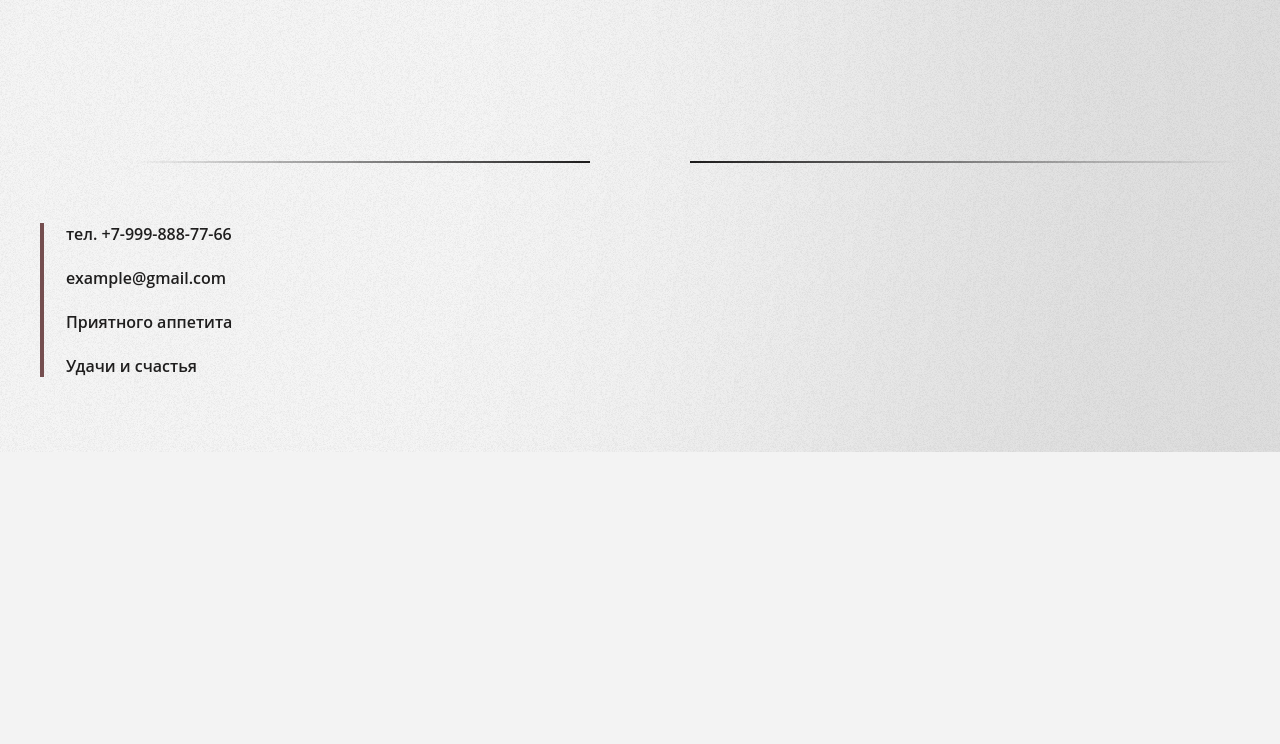
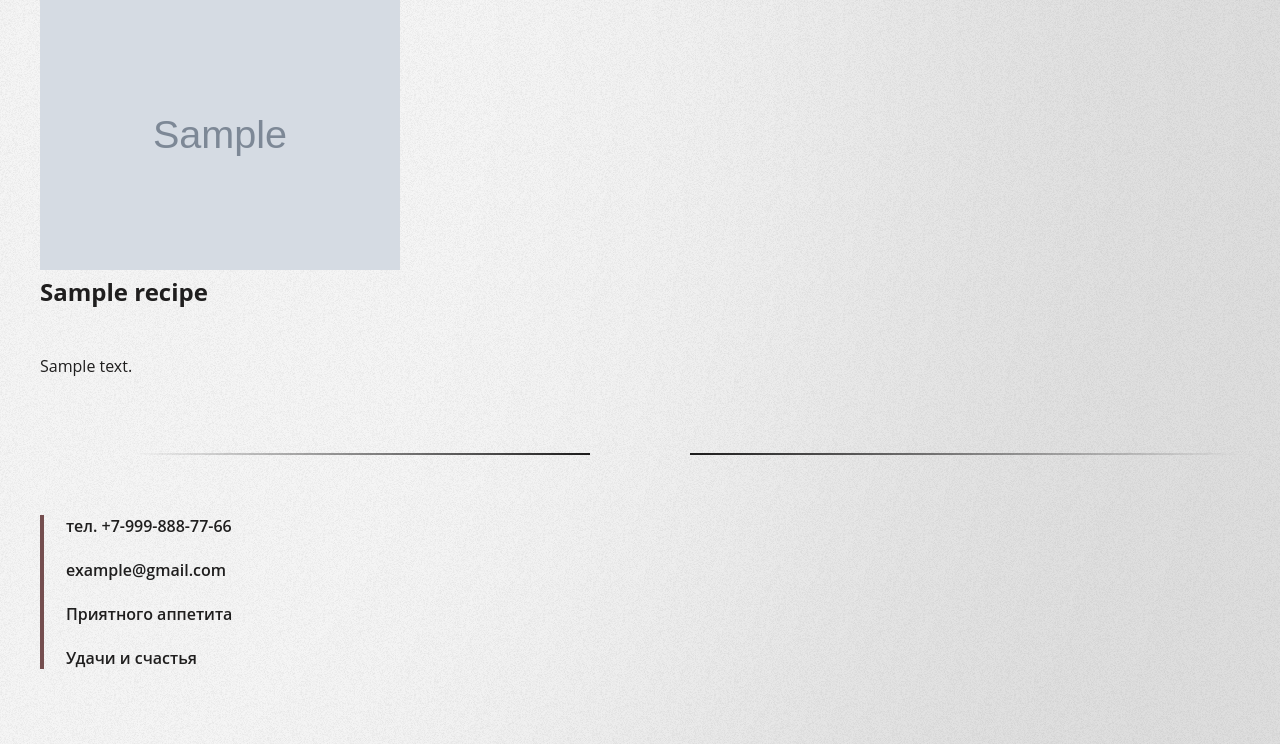
Before and after one commit to SavelyKhvorov/proj-repo, a Flask app: template templates/index.html in a window 1280 px wide. Shown: the part 348-1092 px from the top of the page. Before the commit the page ends 800 px from the top, so only its background shows below. Run offline with Flask 3, Linux system fonts and the light colour scheme; the template is opened without the code that fills it: most values are stand-ins (such as "Sample title", 1, 10 or a date in 2020); grey boxes marked "Sample" are stand-in pictures; some libraries are stand-ins or nearby versions.

Commit message:
modified index.html

```diff
--- a/templates/index.html
+++ b/templates/index.html
@@ -40,10 +40,20 @@
         <h1 class="main-header__title">Каталог</h1>
         <button type="button" class="main-header__filter-btn btn" id="js-recipefilterBtn" onclick="window.location.href='/filters'">Фильтры</button>
       </header>
-
-
-
-
+      <section class="listing recipes__listing">
+        <div class="listing__recipes-list">
+          {% for recipe in recipes %}
+          <article class="recipe-card  listing__recipe-card">
+              <picture class="recipe-card__picture">
+                <img src="{{ url_for('static', filename='assets/images/' + recipe['image']) }}" alt="{{ recipe['title'] }}" class="recipe-card__img" />
+              </picture>
+              <h4 class="recipe-card__title">{{ recipe['title'] }}</h4>
+              <p class="recipe-card__description">{{ recipe['description'] }}</p>
+            </a>
+          </article>
+          {% endfor %}
+        </div>
+      </section>
     </div>
   </main>
 
```
